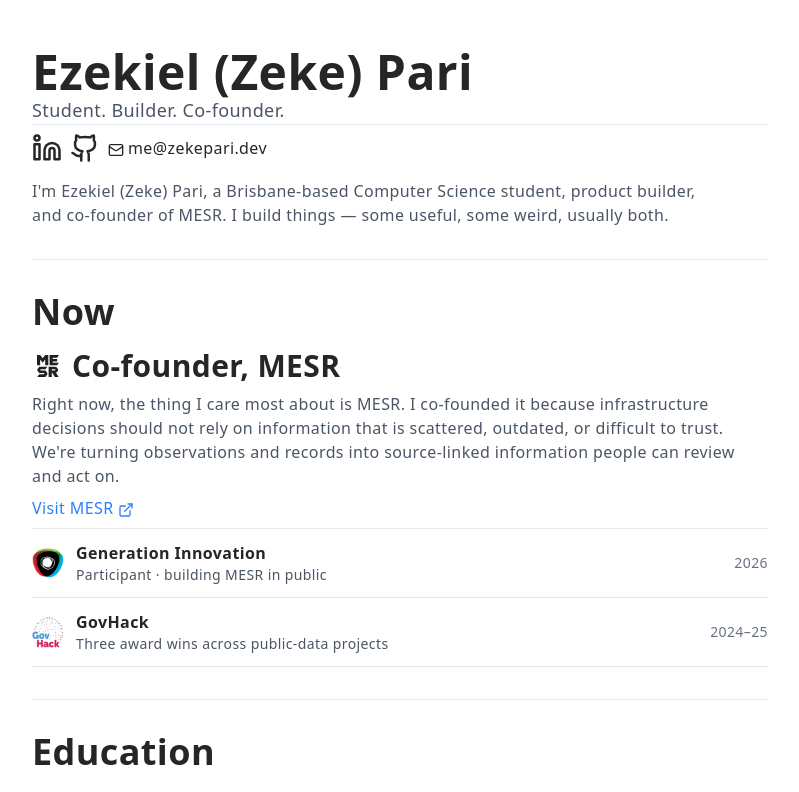
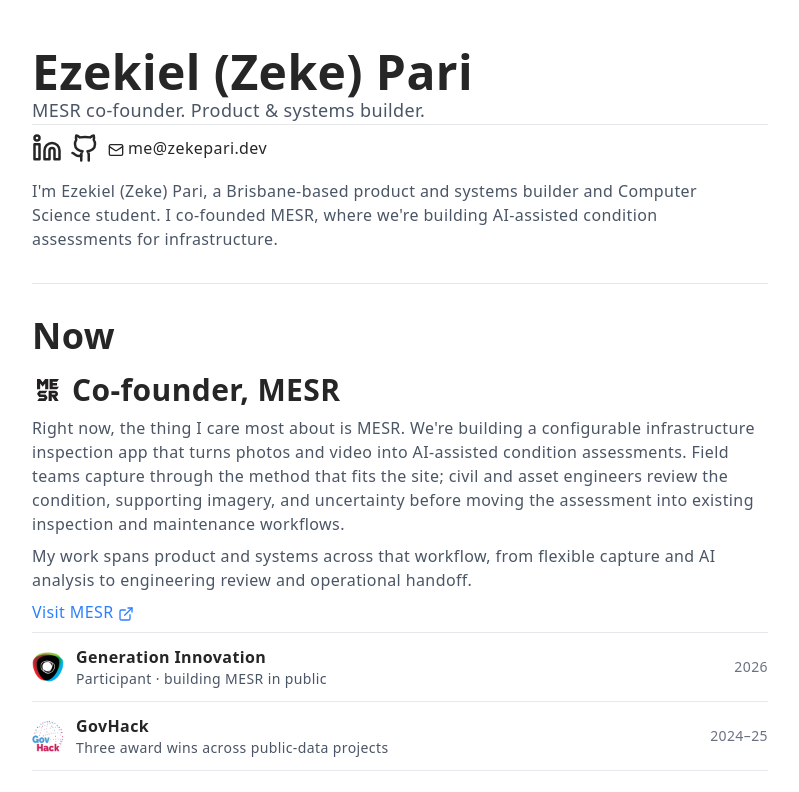
Before and after one commit to zekepari/zekepari, a Next.js app: page / in a window 1280 px wide. Shown: the top 792 px of the page, without its empty margins (240-1039 px from the left). Built offline with nearby package versions, Linux system fonts and the light colour scheme.

Commit message:
Reframe MESR founder positioning (#3)

```diff
--- a/app/layout.tsx
+++ b/app/layout.tsx
@@ -15,9 +15,9 @@
 
 export const metadata: Metadata = {
   metadataBase: new URL("https://zekepari.dev"),
-  title: "Ezekiel (Zeke) Pari | MESR Co-founder & Product Builder",
+  title: "Ezekiel (Zeke) Pari | Co-founder of MESR",
   description:
-    "Ezekiel (Zeke) Pari is a Brisbane-based Computer Science student, product builder, and co-founder of MESR.",
+    "Brisbane-based product and systems builder, Computer Science student, and co-founder of MESR, building AI-assisted condition assessments for infrastructure.",
   applicationName: "Ezekiel Pari",
   authors: [{ name: "Ezekiel Pari", url: "https://zekepari.dev/" }],
   creator: "Ezekiel Pari",
@@ -28,9 +28,9 @@
     type: "profile",
     url: "https://zekepari.dev/",
     siteName: "Ezekiel Pari",
-    title: "Ezekiel (Zeke) Pari | MESR Co-founder & Product Builder",
+    title: "Ezekiel (Zeke) Pari | Co-founder of MESR",
     description:
-      "Brisbane-based Computer Science student, product builder, and co-founder of MESR.",
+      "MESR co-founder and product systems builder, building AI-assisted condition assessments for infrastructure.",
     firstName: "Ezekiel",
     lastName: "Pari",
     username: "zekepari",
@@ -39,15 +39,15 @@
         url: "/opengraph-image",
         width: 1200,
         height: 630,
-        alt: "Ezekiel (Zeke) Pari — MESR co-founder and product builder",
+        alt: "Ezekiel (Zeke) Pari — MESR co-founder and product systems builder",
       },
     ],
   },
   twitter: {
     card: "summary_large_image",
-    title: "Ezekiel (Zeke) Pari | MESR Co-founder & Product Builder",
+    title: "Ezekiel (Zeke) Pari | Co-founder of MESR",
     description:
-      "Brisbane-based Computer Science student, product builder, and co-founder of MESR.",
+      "MESR co-founder and product systems builder, building AI-assisted condition assessments for infrastructure.",
     images: ["/opengraph-image"],
   },
   robots: {
@@ -69,7 +69,7 @@
   children: React.ReactNode;
 }>) {
   return (
-    <html lang="en">
+    <html lang="en-AU">
       <body
         className={`${geistSans.variable} ${geistMono.variable} antialiased min-h-screen text-neutral-800 tracking-wide py-4 max-w-(--breakpoint-md) container`}
       >
--- a/app/opengraph-image.tsx
+++ b/app/opengraph-image.tsx
@@ -1,7 +1,7 @@
 import { ImageResponse } from "next/og";
 
 export const alt =
-  "Ezekiel (Zeke) Pari — MESR co-founder and product builder";
+  "Ezekiel (Zeke) Pari — MESR co-founder and product systems builder";
 export const size = { width: 1200, height: 630 };
 export const contentType = "image/png";
 
@@ -48,7 +48,7 @@
               marginTop: 28,
             }}
           >
-            Student. Builder. MESR co-founder.
+            MESR co-founder. Product &amp; systems builder.
           </div>
         </div>
         <div style={{ color: "#737373", display: "flex", fontSize: 24 }}>
--- a/app/page.tsx
+++ b/app/page.tsx
@@ -18,7 +18,7 @@
       name: "Ezekiel Pari",
       alternateName: ["Zeke Pari", "Ezekiel (Zeke) Pari"],
       url: "https://zekepari.dev/",
-      jobTitle: "Co-founder of MESR",
+      jobTitle: "Co-founder (Product & Systems) at MESR",
       sameAs: [
         "https://www.linkedin.com/in/ezekiel-pari-96a458258/",
         "https://github.com/zekepari",
@@ -79,7 +79,9 @@
         <div className="flex items-center">
           <div className="w-full mr-2">
             <h1>Ezekiel (Zeke) Pari</h1>
-            <p className="md:text-lg">Student. Builder. Co-founder.</p>
+            <p className="md:text-lg">
+              MESR co-founder. Product &amp; systems builder.
+            </p>
             <hr className="-mr-2 mb-2" />
             <div className="flex gap-2 flex-wrap items-center">
               <Link
@@ -112,9 +114,9 @@
         </div>
 
         <p className="max-w-2xl">
-          I&apos;m Ezekiel (Zeke) Pari, a Brisbane-based Computer Science
-          student, product builder, and co-founder of MESR. I build things —
-          some useful, some weird, usually both.
+          I&apos;m Ezekiel (Zeke) Pari, a Brisbane-based product and systems
+          builder and Computer Science student. I co-founded MESR, where
+          we&apos;re building AI-assisted condition assessments for infrastructure.
         </p>
       </section>
       <hr />
@@ -126,11 +128,18 @@
             <span>Co-founder, MESR</span>
           </h3>
           <p>
-            Right now, the thing I care most about is MESR. I co-founded it
-            because infrastructure decisions should not rely on information
-            that is scattered, outdated, or difficult to trust. We&apos;re turning
-            observations and records into source-linked information people can
-            review and act on.
+            Right now, the thing I care most about is MESR. We&apos;re building a
+            configurable infrastructure inspection app that turns photos and
+            video into AI-assisted condition assessments. Field teams capture
+            through the method that fits the site; civil and asset engineers
+            review the condition, supporting imagery, and uncertainty before
+            moving the assessment into existing inspection and maintenance
+            workflows.
+          </p>
+          <p>
+            My work spans product and systems across that workflow, from
+            flexible capture and AI analysis to engineering review and
+            operational handoff.
           </p>
           <p>
             <Link
```
Also changed, not shown: 1 other file (tests, documents, lock files or other folders).
